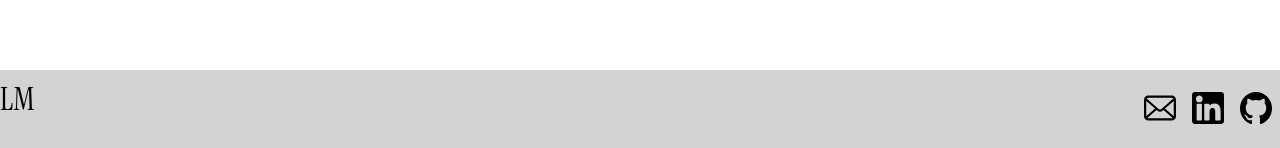
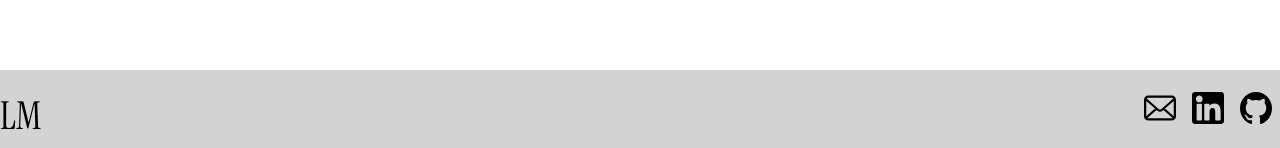
Before and after one commit to Logan-Mui/Web-Portfolio, a React (Vite) app: page / in a window 1280 px wide. Shown: the part 650-798 px from the top of the page. Built offline with nearby package versions, Linux system fonts and the light colour scheme.

Commit message:
aligning text

```diff
--- a/src/styles/header.css
+++ b/src/styles/header.css
@@ -27,7 +27,8 @@
 }
 
 .Header #Home a {
-    width: 2em;
-    height: 2em;
-    font-size: 2em;
+    width: 3vw;
+    height: 3vw;
+    font-size: 3vw;
+    text-align: center;
 }
--- a/src/styles/splash/splash.css
+++ b/src/styles/splash/splash.css
@@ -5,6 +5,6 @@
 
 .Header {
     height: 10%;
-
+    min-height: 50px;
     width: 100%;
 }
```
